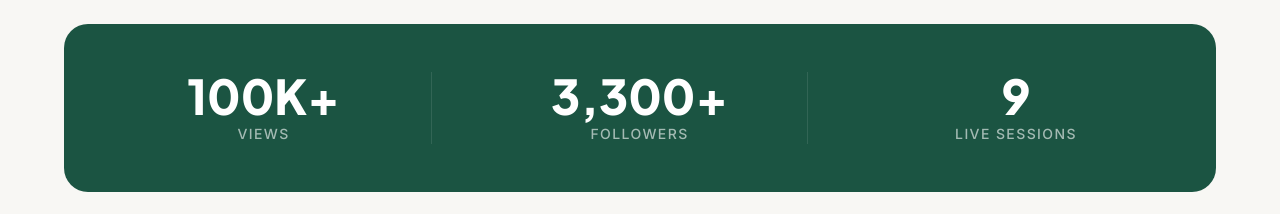
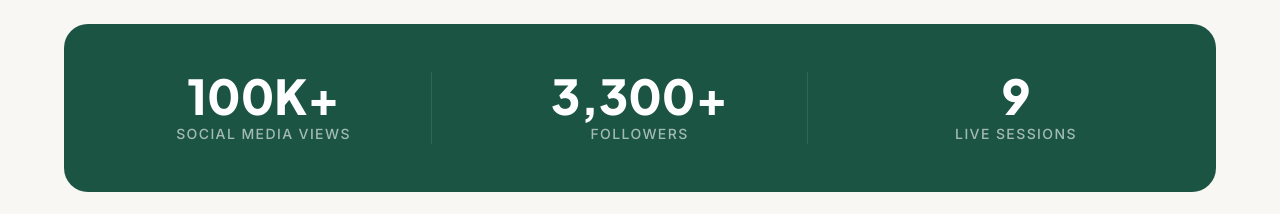
Before and after one commit to Tantawi65/siyp-platform, a React (Vite) app in the folder frontend/: page / in a window 1280 px wide. Shown: the part 840-1054 px from the top of the page. Built offline with nearby package versions, Linux system fonts and the light colour scheme.

Commit message:
Update stats section label from Views to Social Media Views

```diff
--- a/frontend/src/pages/LandingPage.tsx
+++ b/frontend/src/pages/LandingPage.tsx
@@ -121,7 +121,7 @@ const StatsSection: React.FC = () => {
           ref={ref}
           className="bg-[#1B5442] rounded-3xl px-8 py-12 grid grid-cols-1 sm:grid-cols-3 gap-10 text-center divide-y sm:divide-y-0 sm:divide-x divide-white/10"
         >
-          <StatCard target={100} suffix="K+" label="Views" delay={0} started={started} />
+          <StatCard target={100} suffix="K+" label="Social Media Views" delay={0} started={started} />
           <StatCard target={3300} suffix="+" label="Followers" delay={200} started={started} />
           <StatCard target={9} label="Live Sessions" delay={400} started={started} />
         </div>
```
